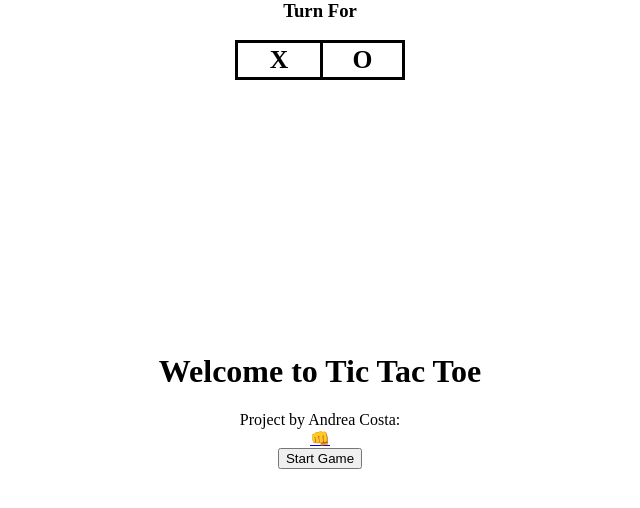
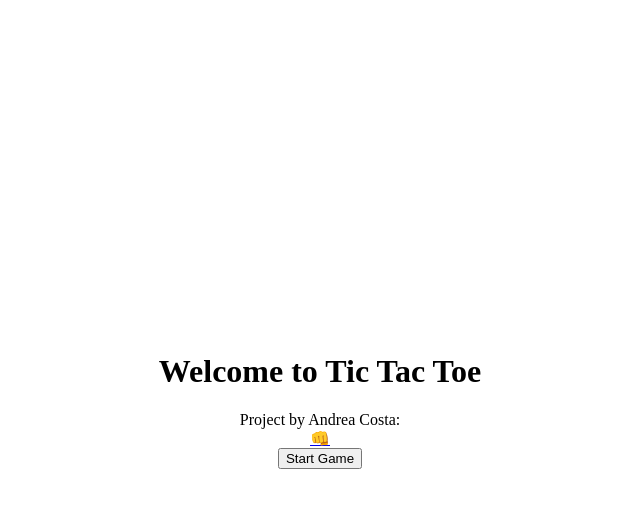
Before and after one commit to costa911/Odin-Tic-Tac-Toe, a plain HTML site: page index.html in a window 1280 px wide. Shown: the whole page, without its empty margins (320-960 px from the left). Drawn offline with Linux system fonts and the light colour scheme.

Commit message:
Day 3, hide the Turn For until Game starts

```diff
--- a/index.html
+++ b/index.html
@@ -14,7 +14,7 @@
     <span class="text-yellow-500">Project by Andrea Costa: </span><a href="https://github.com/costa911/Odin-Tic-Tac-Toe" class="text-yellow-500">👊</a>
     <button id="startGameButton">Start Game</button>
   </div>
-  <div class="turn-container">
+  <div class="turn-container" style="display: none;">
     <h3>Turn For</h3>
     <div class="turn-box align" id="playerX">X</div>
     <div class="turn-box align" id="playerO">O</div>
--- a/main.js
+++ b/main.js
@@ -23,6 +23,7 @@ const startGameButton = document.getElementById('startGameButton');
 startGameButton.addEventListener('click', () => {
     welcomeScreen.style.display = 'none'; // Hide welcome screen
     board.style.display = 'grid'; // Show game board
+    document.querySelector('.turn-container').style.display = 'grid';
     startGame(); // Start the game
 });
 
@@ -39,7 +40,7 @@ function startGame(){
         cell.addEventListener('click', handleClick, {once: true})
     })
     setBoardHoverClass()
-    winningMessageElement.classList.remove('show')
+    winningMessageElement.classList.remove('show');
 }
 
 function handleClick(e){
```
